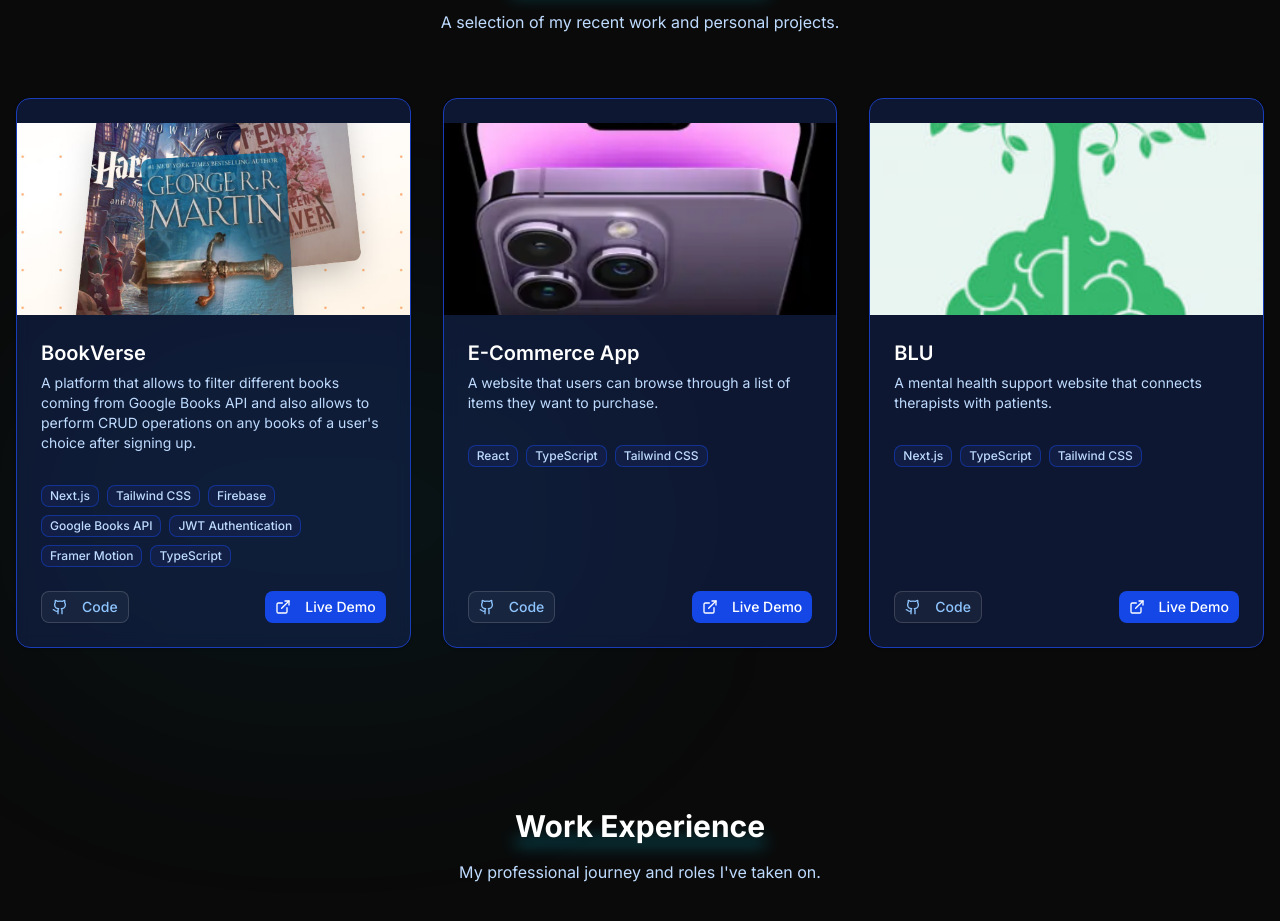
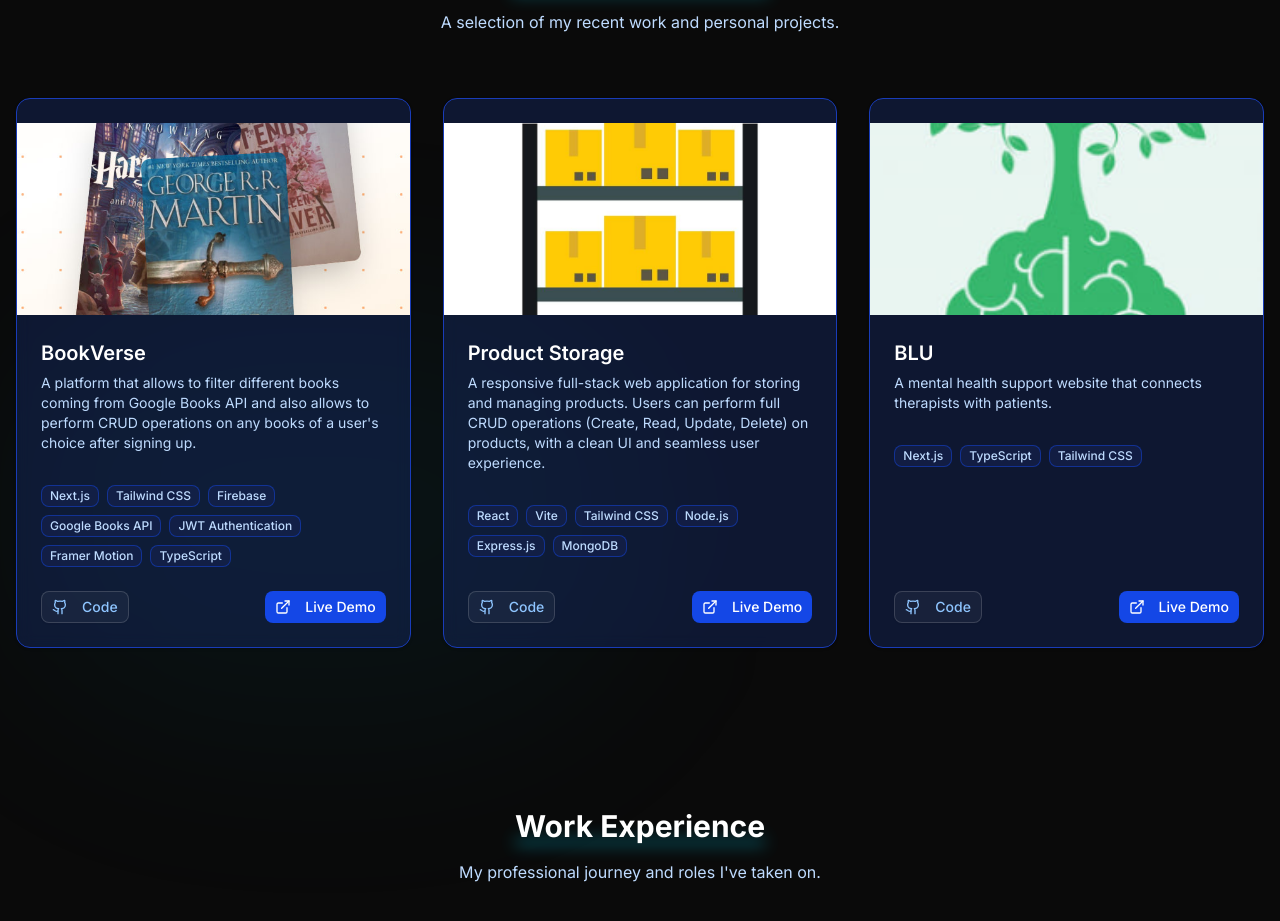
Before and after one commit to betselotT/Portfolio, a Next.js app: page / in a window 1280 px wide. Shown: the part 2340-3261 px from the top of the page. Built offline with nearby package versions, Linux system fonts and the light colour scheme.

Commit message:
updated project

```diff
--- a/components/projects-section.tsx
+++ b/components/projects-section.tsx
@@ -35,13 +35,20 @@
     live: "https://bookverse.betsi.work/",
   },
   {
-    title: "E-Commerce App",
+    title: "Product Storage",
     description:
-      "A website that users can browse through a list of items they want to purchase.",
-    image: "/ecommerce.png",
-    technologies: ["React", "TypeScript", "Tailwind CSS"],
-    github: "https://github.com/betselotT/wannabe-ecommerce",
-    live: "https://wannabe-ecommerce.vercel.app/",
+      "A responsive full-stack web application for storing and managing products. Users can perform full CRUD operations (Create, Read, Update, Delete) on products, with a clean UI and seamless user experience.",
+    image: "/products.jpg",
+    technologies: [
+      "React",
+      "Vite",
+      "Tailwind CSS",
+      "Node.js",
+      "Express.js",
+      "MongoDB",
+    ],
+    github: "https://github.com/betselotT/Products",
+    live: "https://products-tf12.onrender.com/",
   },
   {
     title: "BLU",
```
Also changed, not shown: public/products.jpg (added).
